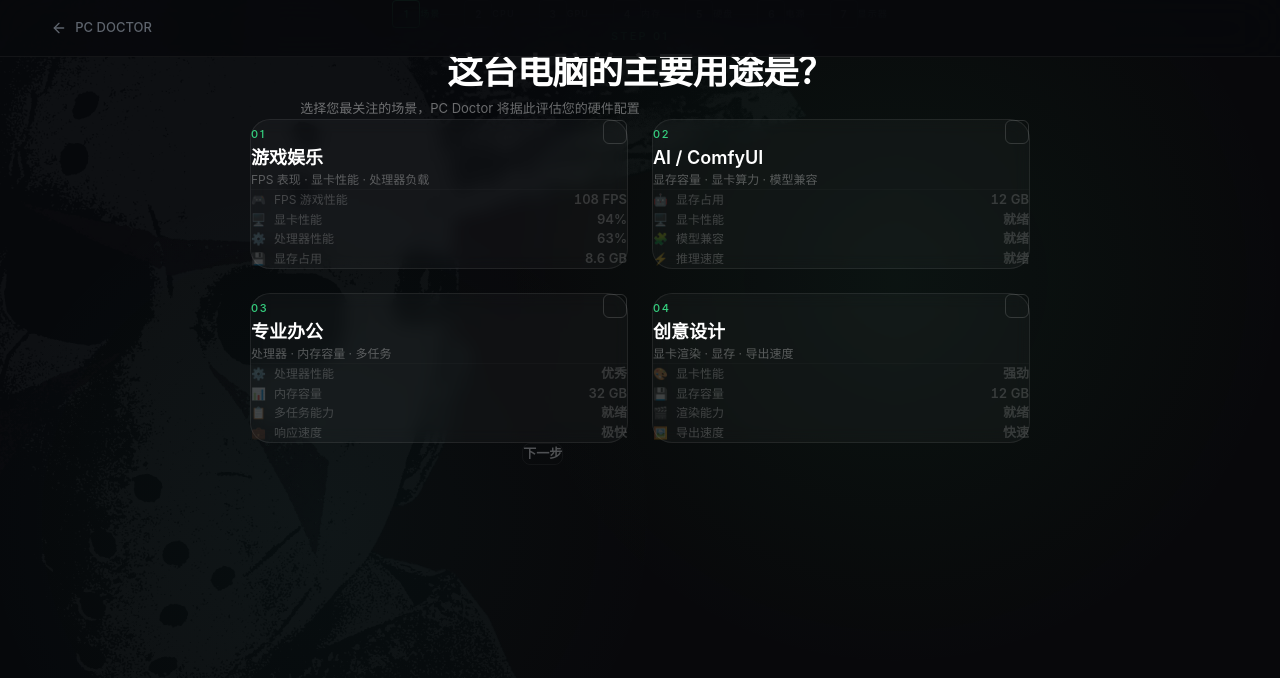
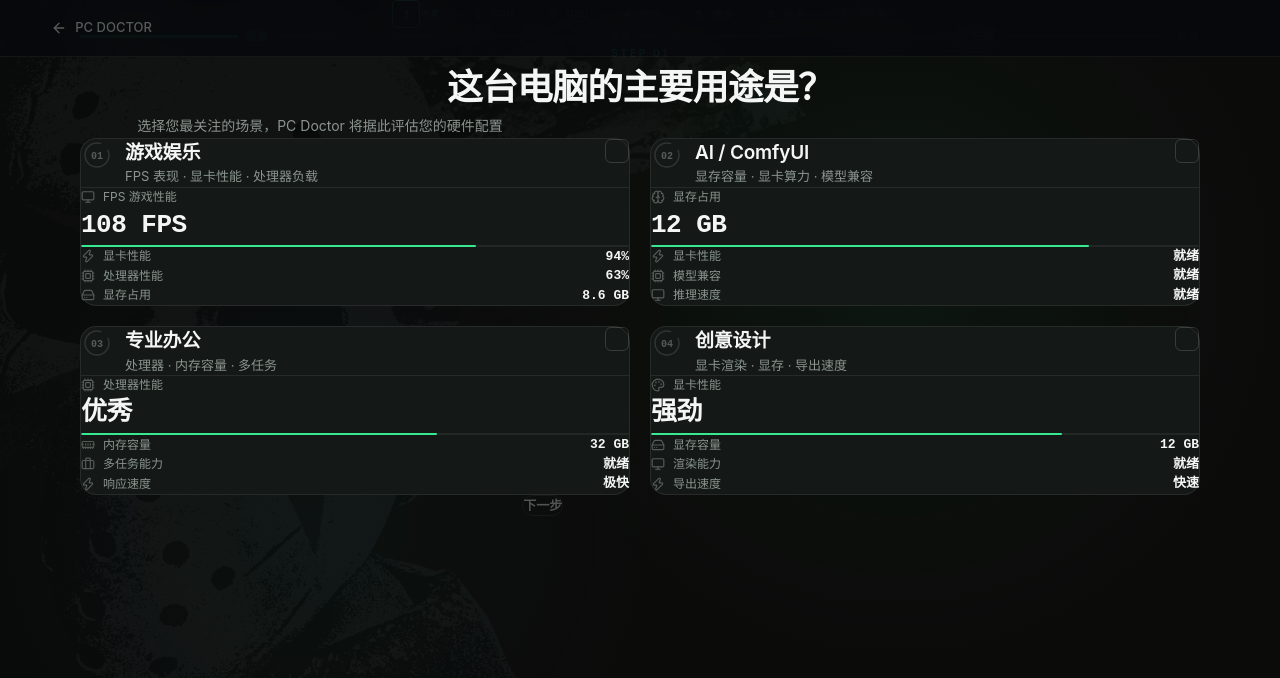
Before and after one commit to wangbatian232/PC-Doctor, a Next.js app: page / in a window 1280 px wide. Both pictures are taken after a click on the button "Start Your Diagnosis". Shown: the top 678 px of the page. Built offline with nearby package versions, Linux system fonts and the light colour scheme.

Commit message:
ui: redesign usage step with instrument-reading aesthetic, scan rings, monospace data, new design tokens

```diff
--- a/src/app/globals.css
+++ b/src/app/globals.css
@@ -7,9 +7,9 @@
 
 :root {
   /* ── Surface ── */
-  --bg-void: #07090C;
+  --bg-void: #0A0C0B;
   --bg-panel: #0B0E13;
-  --bg-card: #10141A;
+  --bg-card: #141917;
   --bg-glass: rgba(255,255,255,0.025);
 
   /* ── Borders ── */
@@ -17,16 +17,16 @@
   --border-default: rgba(255,255,255,0.08);
 
   /* ── Typography ── */
-  --text-primary: #F2F4F7;
-  --text-secondary: #8B929E;
-  --text-tertiary: #5E646D;
+  --text-primary: #F4F6F5;
+  --text-secondary: #8B948F;
+  --text-tertiary: #565D59;
   --text-placeholder: #434850;
 
   /* ── Accent ── */
-  --accent-green: #35D07F;
-  --accent-green-hover: #2DB86E;
-  --accent-green-dim: rgba(53,208,127,0.08);
-  --accent-green-glow: rgba(53,208,127,0.10);
+  --accent-green: #39E991;
+  --accent-green-hover: #2ECC71;
+  --accent-green-dim: rgba(57,233,145,0.08);
+  --accent-green-glow: rgba(57,233,145,0.10);
 
   /* ── Status ── */
   --status-warning: #F5B942;
--- a/src/app/page.tsx
+++ b/src/app/page.tsx
@@ -147,24 +147,24 @@ export default function Home() {
               </div>
               <div className="flex justify-between mt-8 max-w-lg mx-auto">
                 <button onClick={() => setStep(Math.max(0, step - 1))}
-                  className={`px-5 py-2.5 rounded-[8px] text-[13px] font-medium transition-all duration-200
+                  className={`px-5 py-2.5 rounded-[999px] text-[13px] font-medium transition-all duration-200
                     ${step === 0
                       ? "invisible"
-                      : "border border-[var(--border-default)] text-[var(--text-secondary)] hover:text-[var(--text-primary)] hover:border-[var(--border-visible)]"}`}>
+                      : "border border-[rgba(255,255,255,0.1)] text-[var(--text-secondary)] hover:text-[var(--text-primary)] hover:border-[rgba(255,255,255,0.2)] hover:bg-[rgba(255,255,255,0.03)]"}`}>
                   上一步
                 </button>
                 {step < 6 ? (
                   <button onClick={() => setStep(step + 1)}
                     disabled={!(step === 0 ? usage.length > 0 : step === 1 ? cpu !== null : step === 6 ? monitor !== null : true)}
-                    className="px-6 py-2.5 rounded-[8px] text-[13px] font-semibold transition-all duration-200
-                      border border-[rgba(255,255,255,0.15)] text-[var(--text-primary)] hover:border-[var(--border-visible)] hover:bg-[rgba(255,255,255,0.04)] active:scale-[0.98] disabled:opacity-30 disabled:cursor-not-allowed">
+                    className="px-6 py-2.5 rounded-[999px] text-[13px] font-semibold transition-all duration-200
+                      border border-[rgba(255,255,255,0.15)] text-[var(--text-primary)] hover:border-[rgba(255,255,255,0.25)] hover:bg-[rgba(255,255,255,0.05)] active:scale-[0.98] disabled:opacity-30 disabled:cursor-not-allowed">
                     下一步
                   </button>
                 ) : (
                   <button onClick={() => { const sel: HardwareSelection = { cpu, gpu, ram, ssd, psu, monitor, usage }; const s = computeScores(sel); const b = analyzeBottleneck(sel); setResult({ scores: s, bottleneck: b, gamePredictions: predictAllGames(sel), upgrades: generateUpgradeSuggestions(sel), summary: scoreLabel(s.overall), selection: sel }); cv("scanning"); }}
                     disabled={!monitor}
-                    className="px-6 py-2.5 rounded-[8px] text-[13px] font-semibold transition-all duration-200
-                      border border-[rgba(53,208,127,0.35)] text-[var(--accent-green)] hover:bg-[rgba(53,208,127,0.08)] hover:border-[rgba(53,208,127,0.5)] active:scale-[0.98] disabled:opacity-30 disabled:cursor-not-allowed flex items-center gap-2">
+                    className="px-6 py-2.5 rounded-[999px] text-[13px] font-semibold transition-all duration-200
+                      border border-[var(--accent-green)] text-[var(--accent-green)] hover:bg-[var(--accent-green-dim)] active:scale-[0.98] disabled:opacity-30 disabled:cursor-not-allowed flex items-center gap-2">
                     开始诊断 →
                   </button>
                 )}
--- a/src/components/diagnosis/UsageStep.tsx
+++ b/src/components/diagnosis/UsageStep.tsx
@@ -1,6 +1,7 @@
 "use client";
 
 import { motion } from "framer-motion";
+import { Cpu, Monitor, HardDrive, MemoryStick, Zap, Brain, Briefcase, Palette } from "lucide-react";
 import type { UsageScenario } from "@/types";
 
 interface Workload {
@@ -8,52 +9,96 @@ interface Workload {
   num: string;
   title: string;
   desc: string;
-  metrics: { icon: string; label: string; value: string }[];
+  primary: { icon: React.ReactNode; label: string; value: string; bar: number };
+  secondary: { icon: React.ReactNode; label: string; value: string }[];
 }
 
 const workloads: Workload[] = [
   {
     id: "gaming", num: "01", title: "游戏娱乐", desc: "FPS 表现 · 显卡性能 · 处理器负载",
-    metrics: [
-      { icon: "🎮", label: "FPS 游戏性能", value: "108 FPS" },
-      { icon: "🖥️", label: "显卡性能", value: "94%" },
-      { icon: "⚙️", label: "处理器性能", value: "63%" },
-      { icon: "💾", label: "显存占用", value: "8.6 GB" },
+    primary: { icon: <Monitor className="w-3.5 h-3.5" />, label: "FPS 游戏性能", value: "108 FPS", bar: 72 },
+    secondary: [
+      { icon: <Zap className="w-3.5 h-3.5" />, label: "显卡性能", value: "94%" },
+      { icon: <Cpu className="w-3.5 h-3.5" />, label: "处理器性能", value: "63%" },
+      { icon: <HardDrive className="w-3.5 h-3.5" />, label: "显存占用", value: "8.6 GB" },
     ],
   },
   {
     id: "ai", num: "02", title: "AI / ComfyUI", desc: "显存容量 · 显卡算力 · 模型兼容",
-    metrics: [
-      { icon: "🤖", label: "显存占用", value: "12 GB" },
-      { icon: "🖥️", label: "显卡性能", value: "就绪" },
-      { icon: "🧩", label: "模型兼容", value: "就绪" },
-      { icon: "⚡", label: "推理速度", value: "就绪" },
+    primary: { icon: <Brain className="w-3.5 h-3.5" />, label: "显存占用", value: "12 GB", bar: 80 },
+    secondary: [
+      { icon: <Zap className="w-3.5 h-3.5" />, label: "显卡性能", value: "就绪" },
+      { icon: <Cpu className="w-3.5 h-3.5" />, label: "模型兼容", value: "就绪" },
+      { icon: <Monitor className="w-3.5 h-3.5" />, label: "推理速度", value: "就绪" },
     ],
   },
   {
     id: "office", num: "03", title: "专业办公", desc: "处理器 · 内存容量 · 多任务",
-    metrics: [
-      { icon: "⚙️", label: "处理器性能", value: "优秀" },
-      { icon: "📊", label: "内存容量", value: "32 GB" },
-      { icon: "📋", label: "多任务能力", value: "就绪" },
-      { icon: "💼", label: "响应速度", value: "极快" },
+    primary: { icon: <Cpu className="w-3.5 h-3.5" />, label: "处理器性能", value: "优秀", bar: 65 },
+    secondary: [
+      { icon: <MemoryStick className="w-3.5 h-3.5" />, label: "内存容量", value: "32 GB" },
+      { icon: <Briefcase className="w-3.5 h-3.5" />, label: "多任务能力", value: "就绪" },
+      { icon: <Zap className="w-3.5 h-3.5" />, label: "响应速度", value: "极快" },
     ],
   },
   {
     id: "general", num: "04", title: "创意设计", desc: "显卡渲染 · 显存 · 导出速度",
-    metrics: [
-      { icon: "🎨", label: "显卡性能", value: "强劲" },
-      { icon: "💾", label: "显存容量", value: "12 GB" },
-      { icon: "🎬", label: "渲染能力", value: "就绪" },
-      { icon: "🖼️", label: "导出速度", value: "快速" },
+    primary: { icon: <Palette className="w-3.5 h-3.5" />, label: "显卡性能", value: "强劲", bar: 75 },
+    secondary: [
+      { icon: <HardDrive className="w-3.5 h-3.5" />, label: "显存容量", value: "12 GB" },
+      { icon: <Monitor className="w-3.5 h-3.5" />, label: "渲染能力", value: "就绪" },
+      { icon: <Zap className="w-3.5 h-3.5" />, label: "导出速度", value: "快速" },
     ],
   },
 ];
 
-interface UsageStepProps {
-  selected: UsageScenario[];
-  onChange: (selected: UsageScenario[]) => void;
+/* ── Scan ring number badge ── */
+function ScanRing({ num, selected }: { num: string; selected: boolean }) {
+  return (
+    <svg width="32" height="32" viewBox="0 0 32 32" className="shrink-0">
+      <circle cx="16" cy="16" r="12" fill="none"
+        stroke={selected ? "var(--accent-green)" : "rgba(255,255,255,0.12)"}
+        strokeWidth={selected ? 2.5 : 1.5}
+        strokeDasharray={selected ? "75" : "60 10"}
+        strokeLinecap="round"
+        style={{ transition: "all 0.3s ease" }}
+      />
+      <text x="16" y="20" textAnchor="middle" fontSize="10" fontWeight="600"
+        fill={selected ? "var(--accent-green)" : "var(--text-tertiary)"}
+        fontFamily='"JetBrains Mono", "Roboto Mono", monospace'
+        style={{ transition: "fill 0.3s ease" }}>
+        {num}
+      </text>
+    </svg>
+  );
 }
+
+/* ── Checkbox ── */
+function CheckBox({ selected }: { selected: boolean }) {
+  return (
+    <motion.div
+      className={`w-6 h-6 rounded-[6px] flex items-center justify-center shrink-0 transition-colors duration-200
+        ${selected ? "bg-[var(--accent-green)]" : "border border-[rgba(255,255,255,0.15)] bg-transparent"}`}
+      animate={{ scale: selected ? [1, 1.15, 1] : 1 }}
+      transition={{ duration: 0.2 }}
+    >
+      {selected && (
+        <svg className="w-3.5 h-3.5 text-[#0A0C0B]" fill="none" viewBox="0 0 24 24" stroke="currentColor" strokeWidth={4}>
+          <path strokeLinecap="round" strokeLinejoin="round" d="M5 13l4 4L19 7" />
+        </svg>
+      )}
+    </motion.div>
+  );
+}
+
+/* ── 进度条 ── */
+function StepBar({ active }: { active: boolean }) {
+  return (
+    <div className={`flex-1 h-[3px] rounded-full transition-colors duration-400 ${active ? "bg-[var(--accent-green)]" : "bg-[rgba(255,255,255,0.08)]"}`} />
+  );
+}
+
+interface UsageStepProps { selected: UsageScenario[]; onChange: (s: UsageScenario[]) => void; }
 
 export default function UsageStep({ selected, onChange }: UsageStepProps) {
   const toggle = (id: UsageScenario) => {
@@ -63,71 +108,104 @@ export default function UsageStep({ selected, onChange }: UsageStepProps) {
 
   return (
     <motion.div
-      initial={{ opacity: 0, y: 12 }} animate={{ opacity: 1, y: 0 }} exit={{ opacity: 0, y: -10 }}
-      transition={{ duration: 0.4, ease: [0.16, 1, 0.3, 1] }}
-      className="w-full max-w-[780px] mx-auto pb-20"
+      initial={{ opacity: 0 }} animate={{ opacity: 1 }} exit={{ opacity: 0 }}
+      transition={{ duration: 0.3 }}
+      className="w-full max-w-[1120px] mx-auto pb-24"
     >
-      {/* Header */}
+      {/* ── Progress bar ── */}
+      <div className="flex items-center gap-2 mb-12">
+        <div className="flex items-center gap-2 flex-1">
+          {["场景", "硬件", "扫描", "报告"].map((label, i) => (
+            <div key={label} className="flex items-center gap-2 flex-1 last:flex-none">
+              <StepBar active={i === 0} />
+              <span className={`text-[11px] font-medium tracking-[0.06em] whitespace-nowrap ${i === 0 ? "text-[var(--accent-green)]" : "text-[var(--text-tertiary)]"}`}>
+                {label}
+              </span>
+              {i < 3 && <StepBar active={false} />}
+            </div>
+          ))}
+        </div>
+      </div>
+
+      {/* ── Header ── */}
       <div className="text-center mb-10">
-        <span className="text-[11px] tracking-[0.2em] text-[var(--accent-green)] font-medium uppercase mb-3 block">Step 01</span>
-        <h2 className="text-[clamp(22px,2.8vw,36px)] font-semibold text-white tracking-[-0.02em] mb-2">
+        <span className="text-[11px] tracking-[0.2em] text-[var(--accent-green)] font-semibold uppercase mb-4 block">Step 01</span>
+        <h2 className="text-[clamp(24px,2.8vw,38px)] font-semibold text-[var(--text-primary)] tracking-[-0.02em] mb-3"
+          style={{ fontFamily: `-apple-system, "PingFang SC", "HarmonyOS Sans SC", Inter, sans-serif` }}>
           这台电脑的主要用途是？
         </h2>
-        <p className="text-[13px] text-white/40 max-w-[440px] mx-auto leading-relaxed">
+        <p className="text-[14px] text-[var(--text-secondary)] max-w-[480px] mx-auto leading-relaxed"
+          style={{ fontFamily: `-apple-system, "PingFang SC", "HarmonyOS Sans SC", Inter, sans-serif` }}>
           选择您最关注的场景，PC Doctor 将据此评估您的硬件配置
         </p>
       </div>
 
-      {/* 2x2 Workload Cards */}
-      <div className="grid grid-cols-1 sm:grid-cols-2 gap-6">
+      {/* ── Card grid ── */}
+      <div className="grid grid-cols-1 sm:grid-cols-2 gap-5">
         {workloads.map((w, i) => {
           const isSel = selected.includes(w.id);
           return (
             <motion.button
               key={w.id}
               onClick={() => toggle(w.id)}
-              className={`relative text-left p-7 rounded-[20px] transition-all duration-300 ease-out
+              className={`relative text-left p-[28px] rounded-[16px] transition-all duration-200 ease-out focus:outline-none focus-visible:ring-2 focus-visible:ring-[var(--accent-green)] focus-visible:ring-offset-2 focus-visible:ring-offset-[#0A0C0B]
                 ${isSel
-                  ? "border-[#30D158] bg-[rgba(48,209,88,0.06)] shadow-[0_0_28px_rgba(48,209,88,0.12)]"
-                  : "border-[rgba(255,255,255,0.08)] bg-[rgba(255,255,255,0.03)] hover:border-[rgba(255,255,255,0.14)] hover:bg-[rgba(255,255,255,0.05)]"
-                }
-                border backdrop-blur-sm`}
-              initial={{ opacity: 0, y: 14 }}
+                  ? "border-[var(--accent-green)] bg-[var(--accent-green-dim)]"
+                  : "border-[rgba(255,255,255,0.08)] bg-[#141917] hover:border-[rgba(57,233,145,0.4)] hover:-translate-y-0.5"
+                } border`}
+              initial={{ opacity: 0, y: 16 }}
               animate={{ opacity: 1, y: 0 }}
-              transition={{ delay: 0.05 * i, duration: 0.4, ease: [0.16, 1, 0.3, 1] }}
-              whileHover={{ y: -2 }}
-              whileTap={{ scale: 0.985 }}
+              transition={{ delay: 0.06 * i, duration: 0.45, ease: [0.16, 1, 0.3, 1] }}
+              whileTap={{ scale: 0.99 }}
             >
-              {/* Top: number + title + check */}
-              <div className="flex items-start justify-between mb-5">
-                <div>
-                  <span className="text-[11px] tracking-[0.15em] text-[var(--accent-green)] font-medium">{w.num}</span>
-                  <h3 className="text-[18px] font-semibold text-white mt-0.5">{w.title}</h3>
-                  <p className="text-[12px] text-white/30 mt-0.5">{w.desc}</p>
+              {/* Top row: scan ring + title + checkbox */}
+              <div className="flex items-start gap-3 mb-5">
+                <ScanRing num={w.num} selected={isSel} />
+                <div className="flex-1 min-w-0">
+                  <h3 className="text-[19px] font-semibold text-[var(--text-primary)] tracking-[-0.01em]"
+                    style={{ fontFamily: `-apple-system, "PingFang SC", "HarmonyOS Sans SC", Inter, sans-serif` }}>
+                    {w.title}
+                  </h3>
+                  <p className="text-[13px] text-[var(--text-secondary)] mt-0.5">{w.desc}</p>
                 </div>
-                <motion.div
-                  className={`w-6 h-6 rounded-md flex items-center justify-center shrink-0 mt-1 transition-all duration-300
-                    ${isSel ? "bg-[#30D158] scale-110" : "border border-[rgba(255,255,255,0.15)] bg-transparent"}`}
-                  animate={{ scale: isSel ? [1, 1.2, 1.1] : 1 }}
-                  transition={{ duration: 0.25 }}
-                >
-                  {isSel && (
-                    <svg className="w-3.5 h-3.5 text-black" fill="none" viewBox="0 0 24 24" stroke="currentColor" strokeWidth={4}>
-                      <path strokeLinecap="round" strokeLinejoin="round" d="M5 13l4 4L19 7" />
-                    </svg>
-                  )}
-                </motion.div>
+                <CheckBox selected={isSel} />
               </div>
 
-              {/* Metrics — simple key:value, right-aligned */}
-              <div className={`space-y-2 pt-4 border-t border-[rgba(255,255,255,0.05)] transition-opacity duration-300 ${isSel ? "opacity-100" : "opacity-40"}`}>
-                {w.metrics.map((m, j) => (
+              <div className="h-px bg-[rgba(255,255,255,0.08)] mb-5" />
+
+              {/* Primary metric */}
+              <div className="mb-4">
+                <div className="flex items-center gap-2 mb-1.5">
+                  <span className="text-[var(--text-tertiary)]">{w.primary.icon}</span>
+                  <span className="text-[12px] text-[var(--text-secondary)]">{w.primary.label}</span>
+                </div>
+                <div className="flex items-center justify-between">
+                  <span className="text-[26px] font-semibold tabular-nums tracking-[-0.02em] text-[var(--text-primary)]"
+                    style={{ fontFamily: '"JetBrains Mono", "Roboto Mono", monospace' }}>
+                    {w.primary.value}
+                  </span>
+                </div>
+                <div className="mt-2 h-[2px] rounded-full bg-[rgba(255,255,255,0.06)] overflow-hidden">
+                  <motion.div
+                    className="h-full rounded-full bg-[var(--accent-green)]"
+                    initial={{ width: 0 }}
+                    whileInView={{ width: `${w.primary.bar}%` }}
+                    viewport={{ once: true }}
+                    transition={{ delay: 0.3 + i * 0.06, duration: 0.7, ease: [0.16, 1, 0.3, 1] }}
+                  />
+                </div>
+              </div>
+
+              {/* Secondary metrics */}
+              <div className="space-y-2">
+                {w.secondary.map((m, j) => (
                   <div key={j} className="flex items-center justify-between">
-                    <span className="flex items-center gap-2 text-[12px] text-white/50">
-                      <span>{m.icon}</span>
+                    <span className="flex items-center gap-2 text-[12px] text-[var(--text-secondary)]">
+                      <span className="text-[var(--text-tertiary)]">{m.icon}</span>
                       <span>{m.label}</span>
                     </span>
-                    <span className={`text-[13px] font-semibold tabular-nums ${isSel ? "text-white/90" : "text-white/40"}`}>
+                    <span className="text-[13px] font-semibold tabular-nums text-[var(--text-primary)]"
+                      style={{ fontFamily: '"JetBrains Mono", "Roboto Mono", monospace' }}>
                       {m.value}
                     </span>
                   </div>
@@ -137,25 +215,6 @@ export default function UsageStep({ selected, onChange }: UsageStepProps) {
           );
         })}
       </div>
-
-      {/* Bottom CTA — only when selections made */}
-      {selected.length > 0 && (
-        <motion.div
-          className="flex justify-end mt-8"
-          initial={{ opacity: 0, y: 8 }} animate={{ opacity: 1, y: 0 }} transition={{ delay: 0.2 }}
-        >
-          <button
-            className="px-8 py-3.5 rounded-[14px] font-semibold text-[15px] text-white
-              bg-gradient-to-r from-[#30D158] to-[#28B848]
-              hover:from-[#3DE065] hover:to-[#30D158]
-              shadow-[0_4px_24px_rgba(48,209,88,0.25)]
-              transition-all duration-200 active:scale-[0.97]
-              animate-[pulse-subtle_2s_ease-in-out_infinite]"
-          >
-            确认配置，开始评估 →
-          </button>
-        </motion.div>
-      )}
     </motion.div>
   );
 }
```
